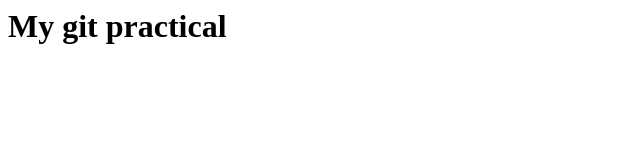
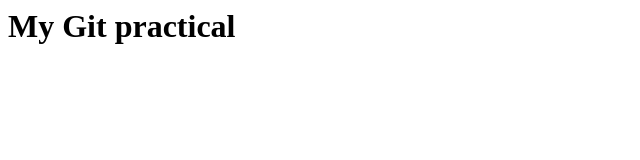
Before and after one commit to Divyesh-kumar/Test-git, a plain HTML site: page index.html in a window 1280 px wide. Shown: the whole page, without its empty margins (0-640 px from the left). Drawn offline with Linux system fonts and the light colour scheme.

Commit message:
#1 index added

```diff
--- a/index.html
+++ b/index.html
@@ -5,6 +5,6 @@
         </title>
     </head>
     <body>
-        <h1>My git practical</h1>
+        <h1>My Git practical </h1>
     </body>
 </html>
```
